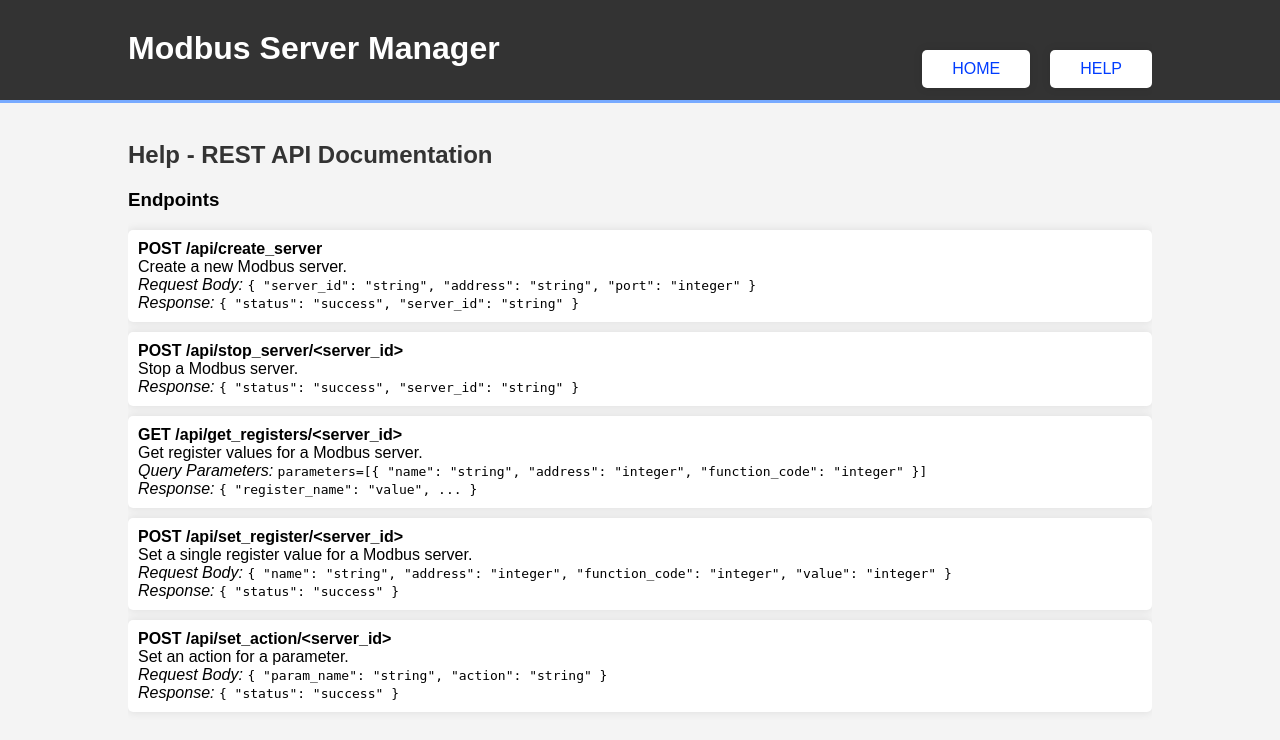
After one commit to dalyxos/flask_modbus, a Python web app: template templates/help.html in a window 1280 px wide. The commit adds this page. Shown: the top 740 px of the page. Run offline with Jinja, Linux system fonts and the light colour scheme; the template is opened without the code that fills it, so the values that code supplies are empty.

Commit message:
Refactor code to add help page and update base template

```diff
--- a/routes.py
+++ b/routes.py
@@ -114,3 +114,8 @@ def home():
     for server in server_config['servers']:
         server['parameters_json'] = json.dumps(server['parameters'])
     return render_template('home.html', servers=modbus_servers, server_config=server_config)
+
+# Help page
+@app.route('/help')
+def help():
+    return render_template('help.html')
--- a/static/styles.css
+++ b/static/styles.css
@@ -42,6 +42,25 @@ header nav {
     float: right;
     margin-top: 10px;
 }
+header nav ul {
+    margin: 0;
+    padding: 0;
+    list-style: none;
+}
+header nav ul li {
+    display: inline;
+    margin-left: 20px;
+}
+header nav ul li a {
+    color: #003cff;
+    text-decoration: none;
+    padding: 5px 20px;
+    border-radius: 5px;
+    transition: background 0.3s;
+}
+header nav ul li a:hover {
+    background: #77aaff;
+}
 .button {
     height: 38px;
     background: #333;
@@ -69,7 +88,7 @@ form label {
     margin-bottom: 10px;
     font-weight: bold;
 }
-form input {
+form input, form select {
     width: 100%;
     padding: 10px;
     margin-bottom: 20px;
@@ -102,8 +121,6 @@ ul li button:hover {
     background: #ff6666;
     cursor: pointer;
 }
-
-/* Additional styles for tabs */
 .tab {
     overflow: hidden;
     border: 1px solid #ccc;
@@ -130,3 +147,22 @@ ul li button:hover {
     border: 1px solid #ccc;
     border-top: none;
 }
+.register-input {
+    width: 50px;
+    margin-right: 5px;
+}
+.parameter {
+    display: flex;
+    align-items: center;
+    margin-bottom: 10px;
+}
+.parameter strong {
+    flex: 1;
+}
+.parameter select {
+    margin-left: 10px;
+    margin-right: 10px;
+}
+.parameter input {
+    flex: 1;
+}
--- /dev/null
+++ b/templates/base.html
@@ -0,0 +1,27 @@
+<!DOCTYPE html>
+<html lang="en">
+<head>
+    <meta charset="UTF-8">
+    <title>{% block title %}Modbus Server Manager{% endblock %}</title>
+    <link rel="stylesheet" type="text/css" href="{{ url_for('static', filename='styles.css') }}">
+</head>
+<body>
+    <header>
+        <div class="container">
+            <div id="branding">
+                <h1>Modbus Server Manager</h1>
+            </div>
+            <nav>
+                <ul>
+                    <li><a href="/">Home</a></li>
+                    <li><a href="/help">Help</a></li>
+                </ul>
+            </nav>
+        </div>
+    </header>
+    <br/>
+    <div class="container">
+        {% block content %}{% endblock %}
+    </div>
+</body>
+</html>
--- /dev/null
+++ b/templates/help.html
@@ -0,0 +1,39 @@
+{% extends "base.html" %}
+
+{% block title %}Help - Modbus Server Manager{% endblock %}
+
+{% block content %}
+<h2>Help - REST API Documentation</h2>
+<h3>Endpoints</h3>
+<ul>
+    <li>
+        <strong>POST /api/create_server</strong><br>
+        Create a new Modbus server.<br>
+        <em>Request Body:</em> <code>{ "server_id": "string", "address": "string", "port": "integer" }</code><br>
+        <em>Response:</em> <code>{ "status": "success", "server_id": "string" }</code>
+    </li>
+    <li>
+        <strong>POST /api/stop_server/&lt;server_id&gt;</strong><br>
+        Stop a Modbus server.<br>
+        <em>Response:</em> <code>{ "status": "success", "server_id": "string" }</code>
+    </li>
+    <li>
+        <strong>GET /api/get_registers/&lt;server_id&gt;</strong><br>
+        Get register values for a Modbus server.<br>
+        <em>Query Parameters:</em> <code>parameters=[{ "name": "string", "address": "integer", "function_code": "integer" }]</code><br>
+        <em>Response:</em> <code>{ "register_name": "value", ... }</code>
+    </li>
+    <li>
+        <strong>POST /api/set_register/&lt;server_id&gt;</strong><br>
+        Set a single register value for a Modbus server.<br>
+        <em>Request Body:</em> <code>{ "name": "string", "address": "integer", "function_code": "integer", "value": "integer" }</code><br>
+        <em>Response:</em> <code>{ "status": "success" }</code>
+    </li>
+    <li>
+        <strong>POST /api/set_action/&lt;server_id&gt;</strong><br>
+        Set an action for a parameter.<br>
+        <em>Request Body:</em> <code>{ "param_name": "string", "action": "string" }</code><br>
+        <em>Response:</em> <code>{ "status": "success" }</code>
+    </li>
+</ul>
+{% endblock %}
```
Also changed, not shown: templates/home.html (+6 -24 lines).
